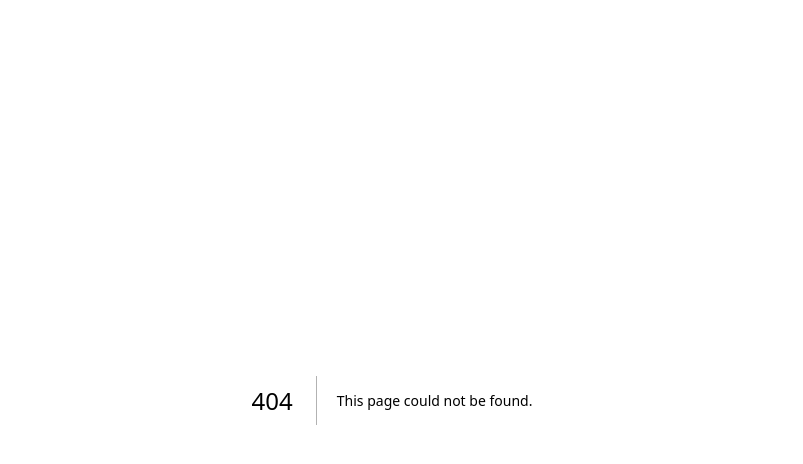
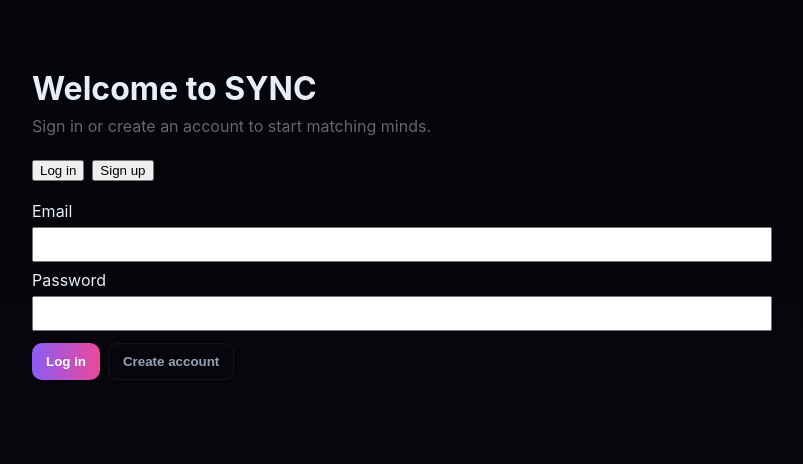
Before and after one commit to dannyricky/Sync_web, a Next.js app: page /auth in a window 1280 px wide. Before the commit this address had no page. Shown: the top 464 px of the page, without its empty margins (248-1051 px from the left). Built offline with nearby package versions, Linux system fonts and the light colour scheme.

Commit message:
Add standalone auth page with login/signup forms at /auth

```diff
--- /dev/null
+++ b/app/auth/page.tsx
@@ -0,0 +1,133 @@
+"use client";
+
+import { useState } from "react";
+import { useRouter } from "next/navigation";
+
+export default function AuthPage() {
+  const router = useRouter();
+  const [tab, setTab] = useState<"login" | "signup">("login");
+  const [submitting, setSubmitting] = useState(false);
+  const [error, setError] = useState<string | null>(null);
+
+  async function handleLoginSubmit(e: React.FormEvent<HTMLFormElement>) {
+    e.preventDefault();
+    setError(null);
+    setSubmitting(true);
+    const data = new FormData(e.currentTarget);
+    const email = String(data.get("email") ?? "").trim();
+    const password = String(data.get("password") ?? "");
+
+    // basic client-side validation
+    if (!email || !password) {
+      setError("Please provide both email and password.");
+      setSubmitting(false);
+      return;
+    }
+
+    console.log("[AuthPage] login", { email, password });
+    // TODO: call your auth API here. Example:
+    // const res = await fetch('/api/login', { method: 'POST', body: JSON.stringify({ email, password }) });
+
+    // temporary simulated success
+    setTimeout(() => {
+      setSubmitting(false);
+      // on success navigate to dashboard or home
+      router.push("/");
+    }, 700);
+  }
+
+  async function handleSignupSubmit(e: React.FormEvent<HTMLFormElement>) {
+    e.preventDefault();
+    setError(null);
+    setSubmitting(true);
+    const data = new FormData(e.currentTarget);
+    const email = String(data.get("email") ?? "").trim();
+    const password = String(data.get("password") ?? "");
+
+    if (!email || !password) {
+      setError("Please provide both email and password.");
+      setSubmitting(false);
+      return;
+    }
+
+    if (password.length < 6) {
+      setError("Password must be at least 6 characters.");
+      setSubmitting(false);
+      return;
+    }
+
+    console.log("[AuthPage] signup", { email, password });
+    // TODO: call your signup API here
+
+    setTimeout(() => {
+      setSubmitting(false);
+      router.push("/");
+    }, 700);
+  }
+
+  return (
+    <main className="auth-page" role="main" style={{ padding: 48 }}>
+      <div className="container" style={{ maxWidth: 720, margin: "0 auto" }}>
+        <h1 style={{ marginBottom: 8 }}>Welcome to SYNC</h1>
+        <p style={{ marginTop: 0, color: "#666" }}>Sign in or create an account to start matching minds.</p>
+
+        <div className="auth-switch" style={{ display: "flex", gap: 8, marginTop: 24 }}>
+          <button className={`tab ${tab === "login" ? "active" : ""}`} onClick={() => setTab("login")} disabled={submitting}>
+            Log in
+          </button>
+          <button className={`tab ${tab === "signup" ? "active" : ""}`} onClick={() => setTab("signup") } disabled={submitting}>
+            Sign up
+          </button>
+        </div>
+
+        <div className="auth-panel" style={{ marginTop: 20 }}>
+          {error && <div className="error" style={{ color: "#b00020", marginBottom: 12 }}>{error}</div>}
+
+          {tab === "login" ? (
+            <form onSubmit={handleLoginSubmit} aria-label="Login form">
+              <label style={{ display: "block", marginBottom: 8 }}>
+                Email
+                <input name="email" type="email" required style={{ display: "block", width: "100%", padding: 8, marginTop: 6 }} />
+              </label>
+
+              <label style={{ display: "block", marginBottom: 8 }}>
+                Password
+                <input name="password" type="password" required style={{ display: "block", width: "100%", padding: 8, marginTop: 6 }} />
+              </label>
+
+              <div style={{ display: "flex", gap: 8, marginTop: 12 }}>
+                <button type="submit" className="btn primary" disabled={submitting}>
+                  {submitting ? "Signing in..." : "Log in"}
+                </button>
+                <button type="button" className="btn ghost" onClick={() => setTab("signup")} disabled={submitting}>
+                  Create account
+                </button>
+              </div>
+            </form>
+          ) : (
+            <form onSubmit={handleSignupSubmit} aria-label="Signup form">
+              <label style={{ display: "block", marginBottom: 8 }}>
+                Email
+                <input name="email" type="email" required style={{ display: "block", width: "100%", padding: 8, marginTop: 6 }} />
+              </label>
+
+              <label style={{ display: "block", marginBottom: 8 }}>
+                Password
+                <input name="password" type="password" required style={{ display: "block", width: "100%", padding: 8, marginTop: 6 }} />
+              </label>
+
+              <div style={{ display: "flex", gap: 8, marginTop: 12 }}>
+                <button type="submit" className="btn primary" disabled={submitting}>
+                  {submitting ? "Creating..." : "Sign up"}
+                </button>
+                <button type="button" className="btn ghost" onClick={() => setTab("login")} disabled={submitting}>
+                  Have an account?
+                </button>
+              </div>
+            </form>
+          )}
+        </div>
+      </div>
+    </main>
+  );
+}
```
